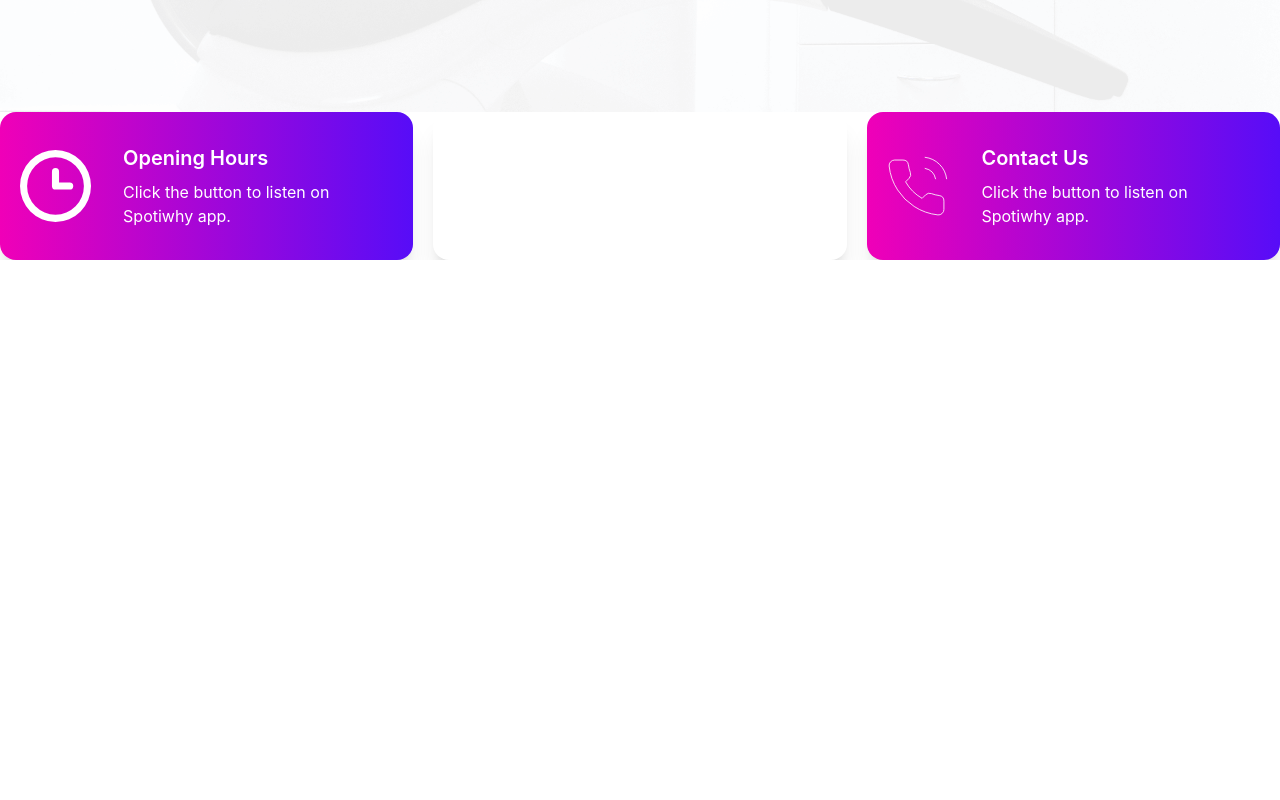
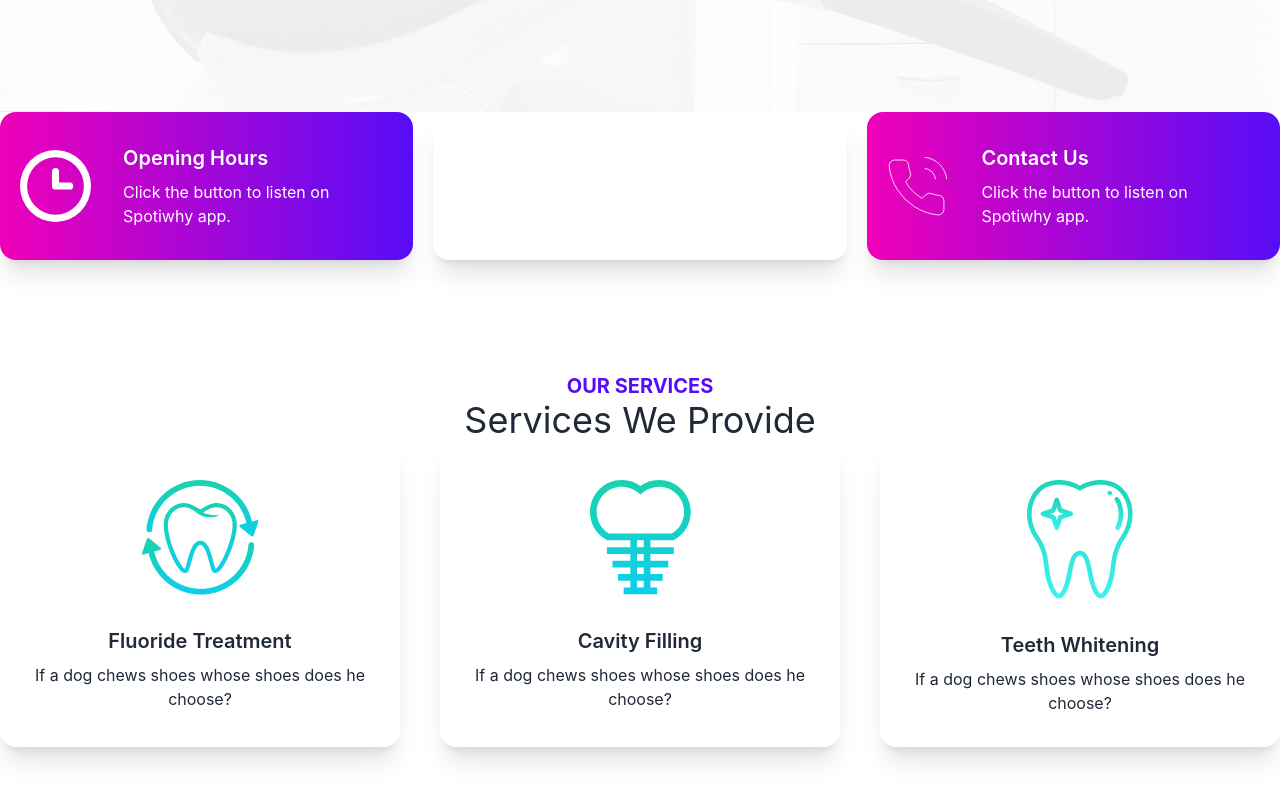
Before and after one commit to Iam-abdulahad/Doctor_Portal, a React (Create React App) app: page / in a window 1280 px wide. Shown: the part 756-1556 px from the top of the page. Before the commit the page ends 1016 px from the top, so only its background shows below. Built offline with nearby package versions, Linux system fonts and the light colour scheme.

Commit message:
container added on cart and services elements

```diff
--- a/src/Pages/Home/Home/Home.js
+++ b/src/Pages/Home/Home/Home.js
@@ -1,12 +1,14 @@
 import React from 'react';
 import Banner from '../Banner/Banner';
 import Info from '../InfoCard/Info';
+import Services from '../Service/Services';
 
 const Home = () => {
           return (
                     <div>
                               <Banner></Banner>
                               <Info></Info>
+                              <Services></Services>
                     </div>
           );
 };
--- a/src/Pages/Home/InfoCard/Info.js
+++ b/src/Pages/Home/InfoCard/Info.js
@@ -7,10 +7,12 @@
 const Info = () => {
 
           return (
-                    <div className='grid grid-cols-1 lg:grid-cols-3 gap-5'>
-                              <InfoCard cardTitle="Opening Hours" bgClass="bg-gradient-to-r from-secondary to-primary" img={clock}></InfoCard>
-                              <InfoCard cardTitle="Our Locations" bgClass="bg-accent" img={marker}></InfoCard>
-                              <InfoCard cardTitle="Contact Us" bgClass="bg-gradient-to-r from-secondary to-primary" img={phone}></InfoCard>
+                    <div class="container mx-auto">
+                              <div className='grid grid-cols-1 lg:grid-cols-3 gap-5'>
+                                        <InfoCard cardTitle="Opening Hours" bgClass="bg-gradient-to-r from-secondary to-primary" img={clock}></InfoCard>
+                                        <InfoCard cardTitle="Our Locations" bgClass="bg-accent" img={marker}></InfoCard>
+                                        <InfoCard cardTitle="Contact Us" bgClass="bg-gradient-to-r from-secondary to-primary" img={phone}></InfoCard>
+                              </div>
                     </div>
           );
 };
--- /dev/null
+++ b/src/Pages/Home/Service/Service.js
@@ -0,0 +1,17 @@
+import React from 'react';
+
+const Service = ({ service }) => {
+          return (
+                    <div className="card lg:max-w-lg bg-base-100 shadow-xl">
+                              <figure className="px-10 pt-10">
+                                        <img src={service.img} alt="Shoes" className="rounded-xl" />
+                              </figure>
+                              <div className="card-body items-center text-center">
+                                        <h2 className="card-title">{service.name}</h2>
+                                        <p>If a dog chews shoes whose shoes does he choose?</p>
+                              </div>
+                    </div>
+          );
+};
+
+export default Service;
--- /dev/null
+++ b/src/Pages/Home/Service/Services.js
@@ -0,0 +1,46 @@
+import React from 'react';
+import fluoride from '../../../assets/images/fluoride.png';
+import cavity from '../../../assets/images/cavity.png';
+import whitening from '../../../assets/images/whitening.png';
+import Service from './Service';
+
+const Services = () => {
+          const services = [
+                    {
+                              _id: 1,
+                              name: 'Fluoride Treatment',
+                              description: '',
+                              img: fluoride
+                    },
+                    {
+                              _id: 2,
+                              name: 'Cavity Filling',
+                              description: '',
+                              img: cavity
+                    },
+                    {
+                              _id: 3,
+                              name: 'Teeth Whitening',
+                              description: '',
+                              img: whitening
+                    },
+          ];
+          return (
+                    <div className='container mx-auto my-28'>
+                              <div className='text-center'>
+                                        <h3 className='text-primary  text-xl font-bold uppercase'>Our Services</h3>
+                                        <h2 className='text-4xl'>Services We Provide</h2>
+                              </div>
+                              <div className='grid sm:grid-cols-1 md:grid-cols-2 lg:grid-cols-3 gap-10'>
+                                        {
+                                                  services.map(service => <Service
+                                                            key={service._id}
+                                                            service={service}
+                                                  ></Service>)
+                                        }
+                              </div>
+                    </div>
+          );
+};
+
+export default Services;
```
